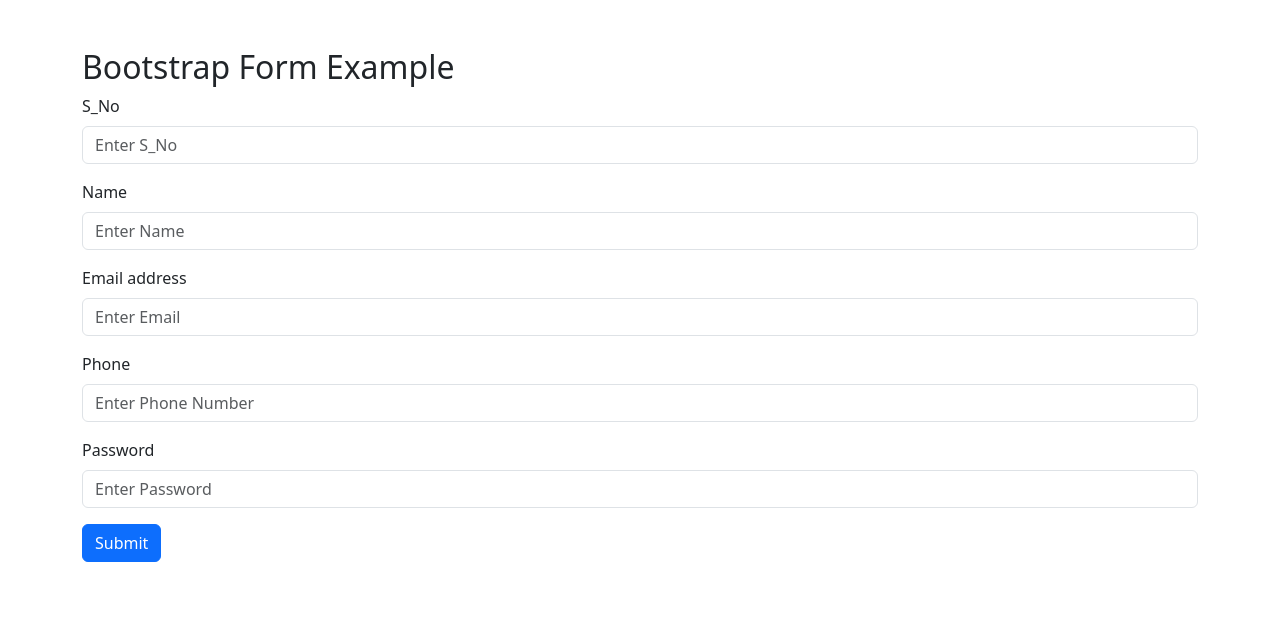
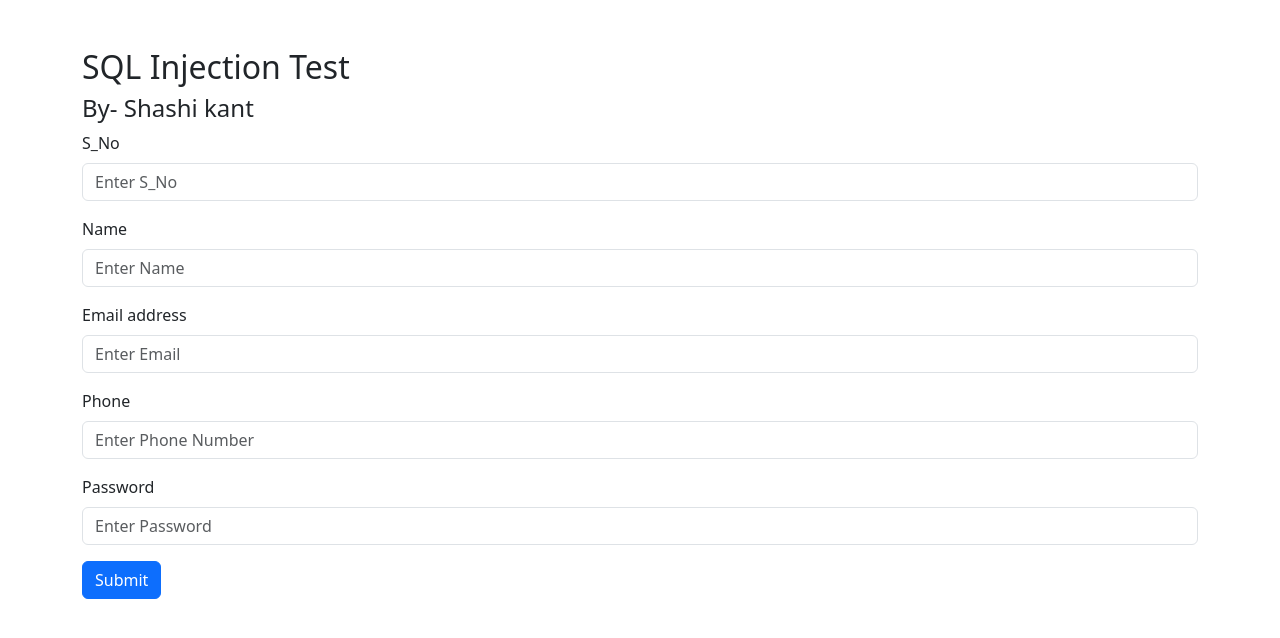
Before and after one commit to Sk010102/sql_injection, a plain HTML site: page index.html in a window 1280 px wide. Drawn offline with nearby package versions, Linux system fonts and the light colour scheme.

Commit message:
Update index.html

```diff
--- a/index.html
+++ b/index.html
@@ -8,7 +8,8 @@
 </head>
 <body>
     <div class="container mt-5">
-        <h2>Bootstrap Form Example</h2>
+        <h2>SQL Injection Test</h2>
+        <h4>By- Shashi kant</h4>
         <form id="myForm" onsubmit="submitForm(event)">
             <div class="mb-3">
                 <label for="s_no" class="form-label">S_No</label>
```
